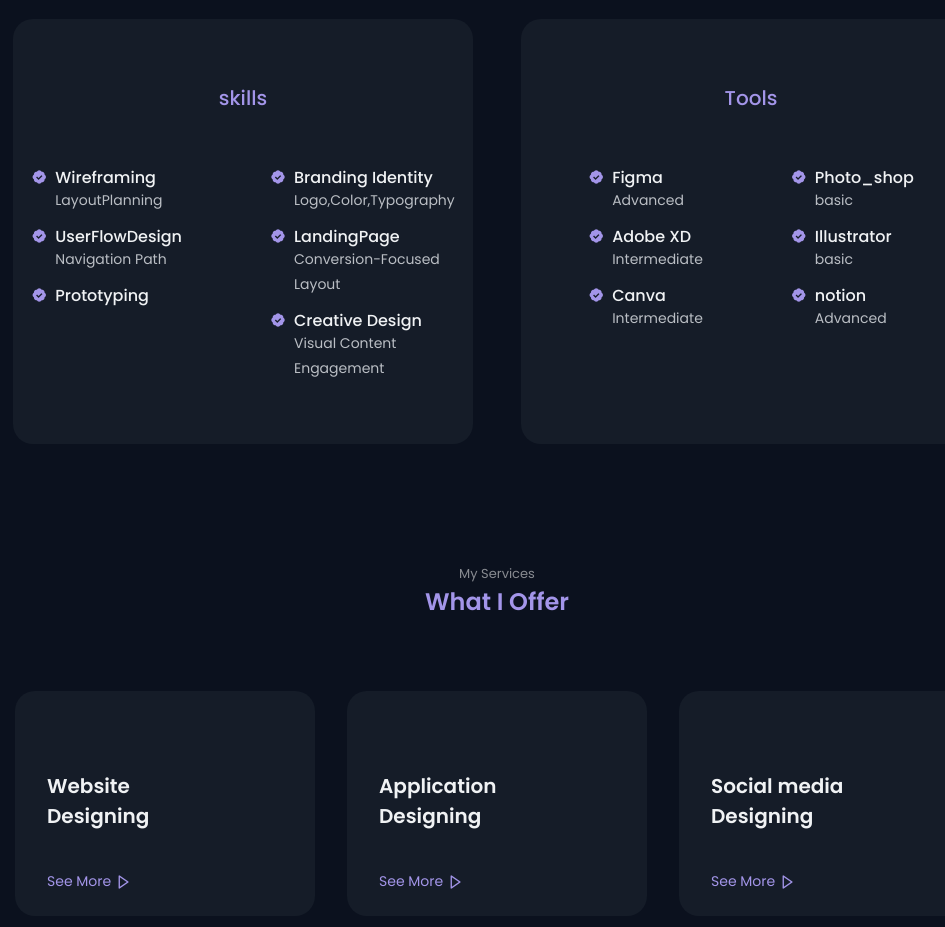
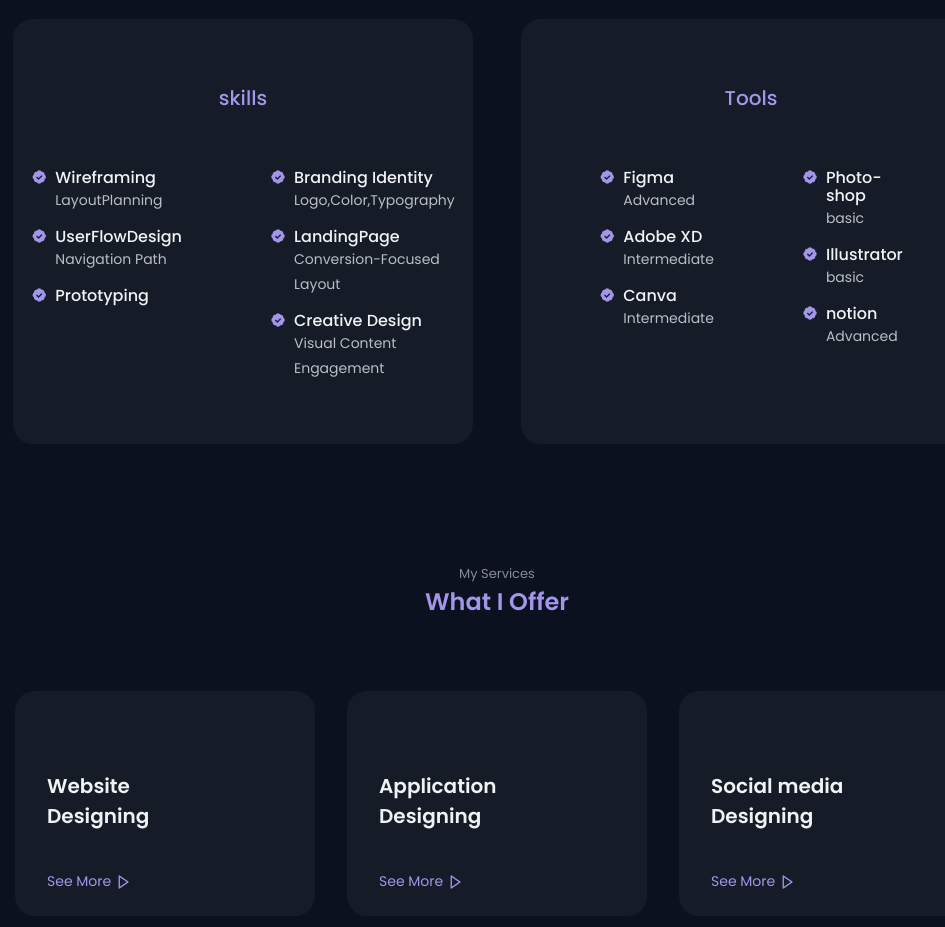
Before and after one commit to pritp06/portfolio_web, a plain HTML site: page portfolio/index.html in a window 1280 px wide. Shown: the part 1745-2672 px from the top of the page, without its empty margins (143-1088 px from the left). Drawn offline with nearby package versions, Linux system fonts and the light colour scheme.

Commit message:
Update index.html

```diff
--- a/portfolio/index.html
+++ b/portfolio/index.html
@@ -250,7 +250,7 @@
                             <div class="skills__data">
                                 <i class='bx bxs-badge-check'></i>
                                 <div>
-                                    <h3 class="skills__name">Photo_shop</h3>
+                                    <h3 class="skills__name">Photo-shop</h3>
                                     <span class="skills__level">basic</span>
                                 </div>
                             </div>
```
